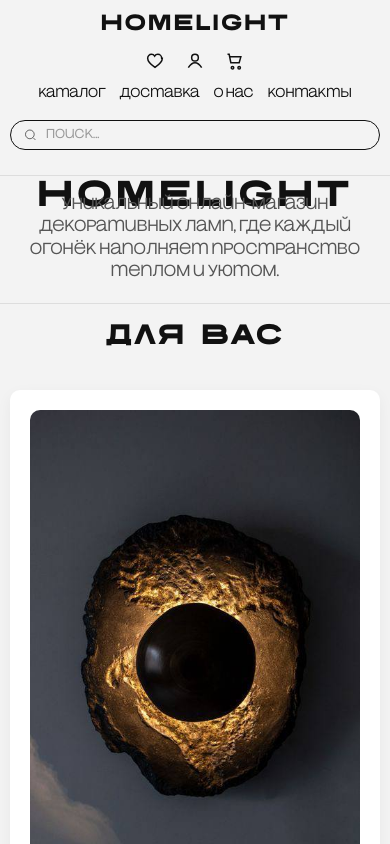
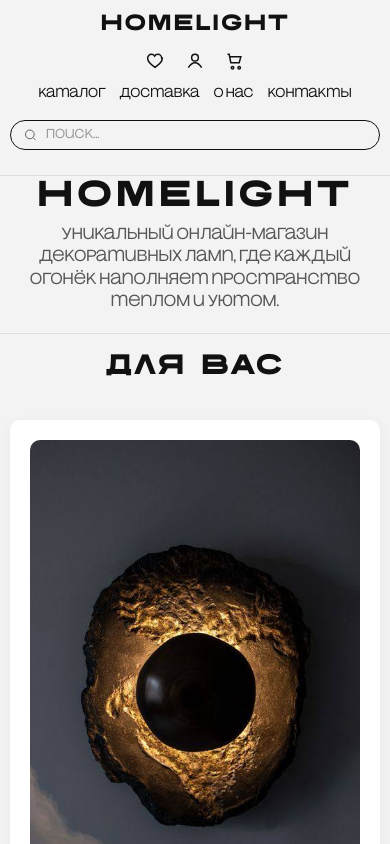
Before and after one commit to homelight12/lliht, a plain HTML site: page index.html in a window 390 px wide. Shown: the top 844 px of the page. Drawn offline with Linux system fonts and the light colour scheme.

Commit message:
Add files via upload

```diff
--- a/common.css
+++ b/common.css
@@ -236,7 +236,7 @@
     }
 
     .hero-text {
-        margin-top: -25px !important;
+        margin-top: 10px !important;
         margin-bottom: 20px !important;
         line-height: 1.4 !important;
     }
```
